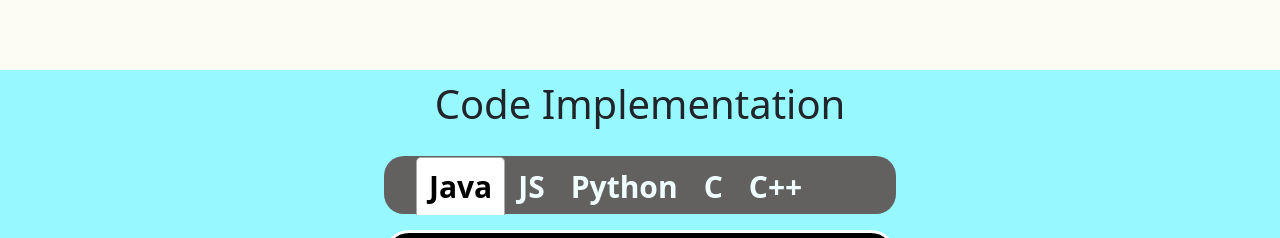
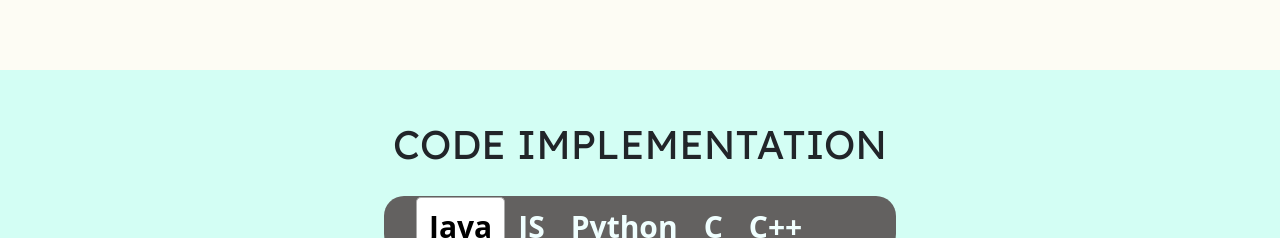
Before and after one commit to OrbelB/SimplyAlgorithms, a React (Create React App) app in the folder frontend/: page / in a window 1280 px wide. Shown: the part 2413-2651 px from the top of the page. Built offline with nearby package versions, Linux system fonts and the light colour scheme.

Commit message:
Fixed code snippet color, font, spacing, structure

```diff
--- a/frontend/src/App.js
+++ b/frontend/src/App.js
@@ -1,6 +1,6 @@
 import Detail from './components/ui/Detail'
 import AlgoFrame from './components/ui/algo-frame/AlgoFrame'
-import CodeSnippet from './components/ui/CodeSnippet'
+import CodeSnippet from './components/ui/code-snippet/CodeSnippet'
 import MainNavigation from "./components/ui/main-navigation/MainNavigation";
 import Alg_vis_btns from './components/ui/alg_vis_btns/Alg_vis_btns'
 import CommentFrame from "./components/ui/comment/CommentFrame";
--- a/frontend/src/components/ui/CodeSnippet.css
+++ b/frontend/src/components/ui/code-snippet/CodeSnippet.css
@@ -1,7 +1,14 @@
+@import url('https://fonts.googleapis.com/css2?family=Readex+Pro&display=swap');
+
 h1 {
+    font-family: 'Readex Pro', sans-serif;
     padding-bottom: 20px;
-    padding-top: 10px;
+    padding-top: 50px;
     text-align: center;
+}
+
+.component {
+    background-color: #d3fef4;
 }
 
 .languages {
@@ -16,6 +23,7 @@ h1 {
 }
 
 .description {
+    font-family: 'Readex Pro', sans-serif;
     background-color: black;
     border-radius: 25px;
     border-style: solid;
@@ -26,3 +34,7 @@ h1 {
     margin-right: 30%;
     white-space: pre-wrap;
 }
+
+.bottom {
+    height: 70px;
+}
--- a/frontend/src/components/ui/CodeSnippet.jsx
+++ b/frontend/src/components/ui/code-snippet/CodeSnippet.jsx
@@ -3,15 +3,15 @@ import 'react-tabs/style/react-tabs.css';
 import "./CodeSnippet.css";
 
 var Java = ' class HelloWorld {\n\tpublic static void main(String[] args) {\n\t\tSystem.out.println("Hello, World!");\n\t}\n }'
-var JavaScript = ' console.log("I HATE MY LIFE")'
+var JavaScript = ' console.log("Hello World")'
 var C = ' #include <stdio.h>\n\tint main() {\n\t\tprintf("Hello world");\n\t\treturn 0;\n\t}';
 var Cplusplus = ' #include <iostream>\nint main() {\n\tstd::cout << "Hello world!";\n\treturn 0;\n}'
-var Python = ' def JoeMama():\n\tprint("yo mama")\n\nJoeMama()'
+var Python = ' def Greeting():\n\tprint("Hello World")\n\nGreeting()'
 
 export default function CodeSnippet() {
     return (
       <div className="component">
-        <h1>Code Implementation</h1>
+        <h1>CODE IMPLEMENTATION</h1>
         <Tabs>
           <TabList className='languages'>
             <Tab>Java</Tab>
@@ -48,6 +48,7 @@ export default function CodeSnippet() {
             </TabPanel>
         </div>
       </Tabs>
+      <div className='bottom'></div>
   </div>
     );
 }
```
